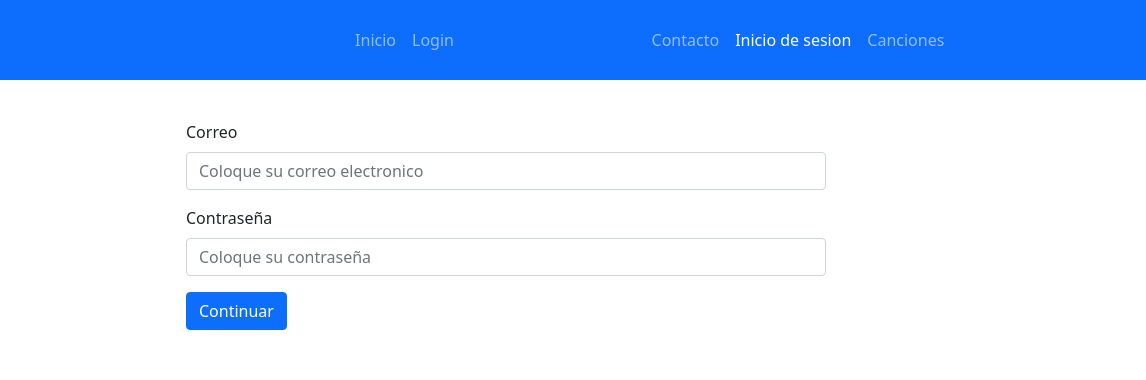
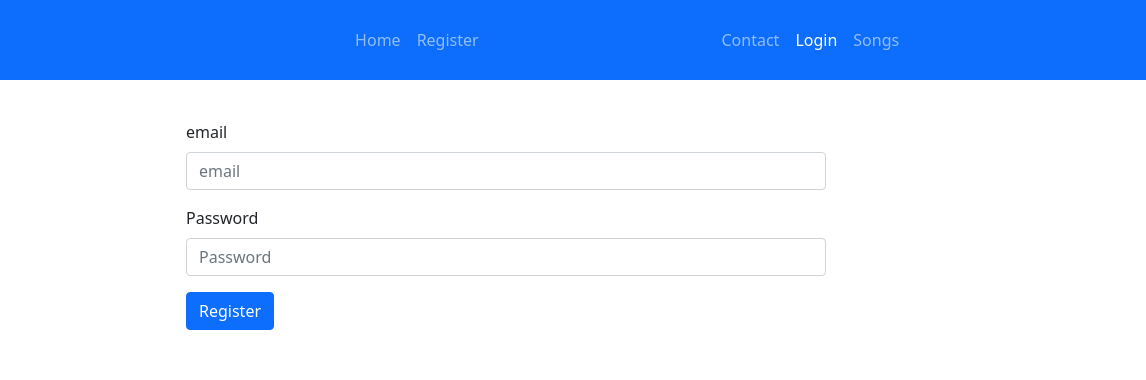
Before and after one commit to ClondonoM/JavaScript-CSS-Bootstrap-Final-Project-NU, a plain HTML site: page inicio_sesion.html in a window 1280 px wide. Shown: the top 380 px of the page, 134-1280 px from the left. Drawn offline with nearby package versions, Linux system fonts and the light colour scheme.

Commit message:
inicio_sesion translated

```diff
--- a/inicio_sesion.html
+++ b/inicio_sesion.html
@@ -30,11 +30,11 @@
 					<div class="collapse navbar-collapse" id="navbarCollapse">
 						<ul class="navbar-nav me-auto mb-2 mb-md-0">
 							<li class="nav-item">
-								<a class="nav-link" href="index.html">Inicio</a>
+								<a class="nav-link" href="index.html">Home</a>
 							</li>
 							<li class="nav-item">
 								<a class="nav-link" href="registro.html"
-									>Login</a
+									>Register</a
 								>
 							</li>
 						</ul>
@@ -45,19 +45,19 @@
 									class="nav-link"
 									data-bs-toggle="modal"
 									data-bs-target="#contacto"
-									>Contacto</a
+									>Contact</a
 								>
 							</li>
 							<li class="nav-item">
 								<a
 									class="nav-link active"
 									href="inicio_sesion.html"
-									>Inicio de sesion</a
+									>Login</a
 								>
 							</li>
 							<li class="nav-item">
 								<a class="nav-link" href="canciones.html"
-									>Canciones</a
+									>Songs</a
 								>
 							</li>
 						</ul>
@@ -111,23 +111,23 @@
 
 		<form id="registro">
 			<div class="mb-3">
-				<label for="correo" class="form-label">Correo</label>
+				<label for="correo" class="form-label">email</label>
 				<span class="text-danger" id="errorEmail"></span>
 				<input
 					type="text"
 					class="form-control"
 					id="correo"
-					placeholder="Coloque su correo electronico"
+					placeholder="email"
 				/>
 			</div>
 			<div class="mb-3">
-				<label for="contrasena" class="form-label">Contraseña</label
+				<label for="contrasena" class="form-label">Password</label
 				><span class="text-danger" id="errorContrasena"></span>
 				<input
 					type="text"
 					class="form-control"
 					id="contrasena"
-					placeholder="Coloque su contraseña"
+					placeholder="Password"
 				/>
 			</div>
 
@@ -136,7 +136,7 @@
 				type="button"
 				onclick="return validar(this.form)"
 			>
-				Continuar
+				Register
 			</button>
 		</form>
 
```
Also changed, not shown: canciones.html (+7 -7 lines), registro.html (+6 -6 lines).
